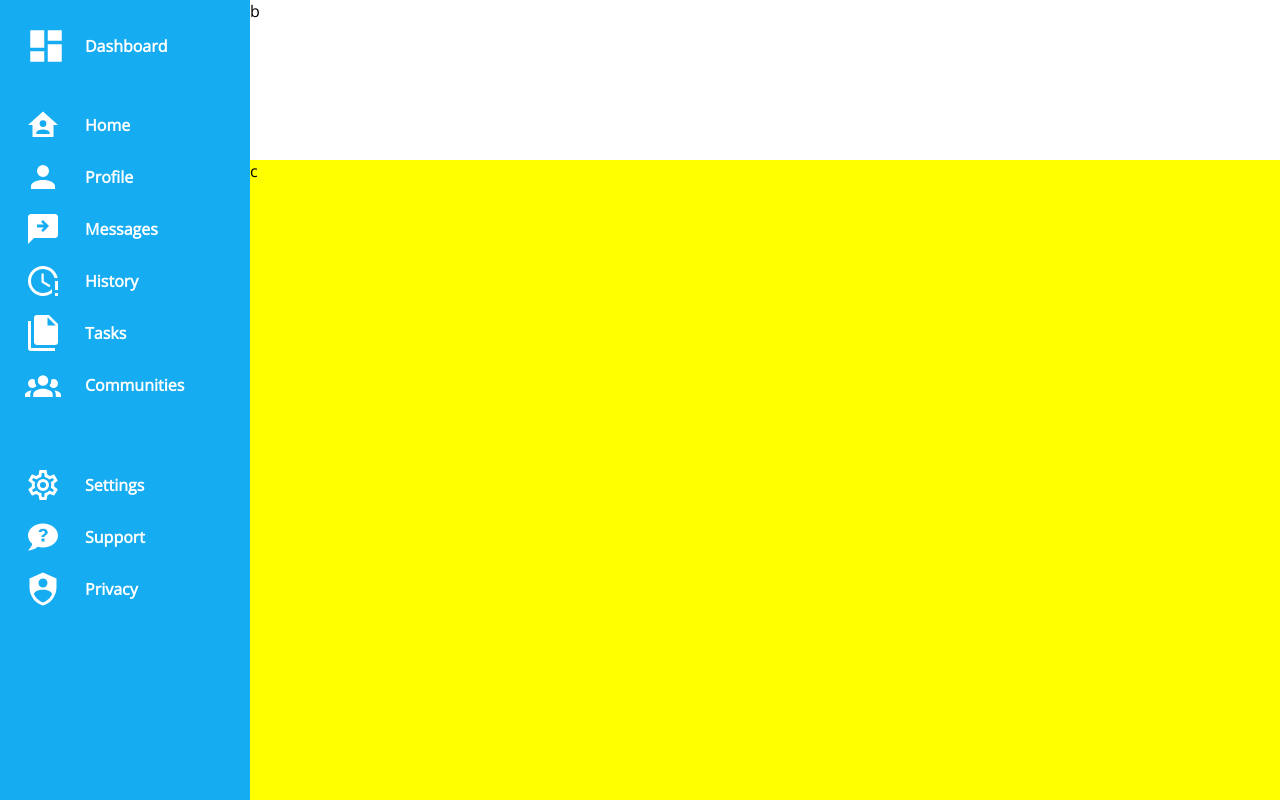
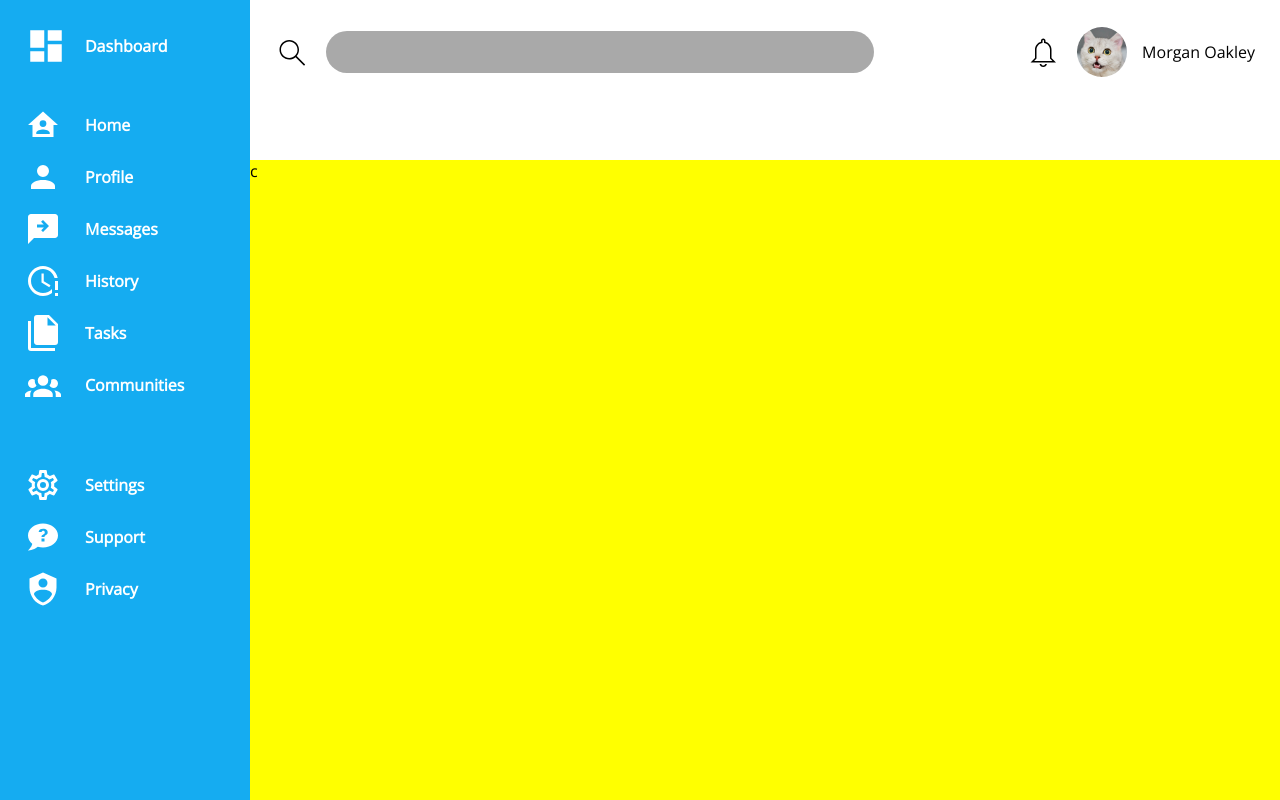
Before and after one commit to Adnosk/admin-dashboard, a plain HTML site: page index.html in a window 1280 px wide. Drawn offline with nearby package versions, Linux system fonts and the light colour scheme.

Commit message:
Style header top

```diff
--- a/index.html
+++ b/index.html
@@ -38,7 +38,16 @@
                 </div>
         </div>
         <div class="header">
-                b
+                <div class="header-top">
+                        <img src="img/magnify.svg" alt="Search icon" class="header-icon">
+                        <input type="search" name="search" id="search">
+                        <img src="img/bell.svg" alt="Bell" class="header-icon">
+                        <img src="img/cat1.jpg" alt="Cat pic" class="avatar">
+                        <p>Morgan Oakley</p>
+                </div>
+                <div class="header-bottom">
+
+                </div>
         </div>
         <div class="main">
                 c
--- a/style.css
+++ b/style.css
@@ -11,6 +11,11 @@
     font-family: 'Open Sans', sans-serif;
   }
 
+  button, input {
+    color: inherit;
+    font: inherit;
+}
+
   .sidebar {
     background-color: #15acf1;
     grid-row: 1 / 3;
@@ -21,6 +26,7 @@
 
   .header {
     background-color: rgb(255, 255, 255);
+    padding: 25px;
   }
 
   .main {
@@ -29,6 +35,10 @@
 
   .icon {
     filter: invert(1);
+    width: 36px;
+  }
+
+  .header-icon {
     width: 36px;
   }
 
@@ -53,3 +63,26 @@
     align-items: center;
     padding: 8px 0;
   }
+
+  .header-top {
+    display: grid;
+    grid-template-columns: auto 1fr auto auto auto;
+    align-items: center;
+    gap: 15px;
+  }
+
+  #search {
+    width: min(80%, 700px);
+    background: darkgrey;
+    border: none;
+    border-radius: 25px;
+    padding: 10px;
+  }
+
+  .avatar {
+    width: 50px;
+    height: 50px;
+    border-radius: 50%;
+    object-fit: cover; /* crop the image to fit the container */
+    object-position: center; /* center the image within the container */
+  }
```
Also changed, not shown: img/bell.svg (added), img/cat1.jpg (added), img/magnify.svg (added).
